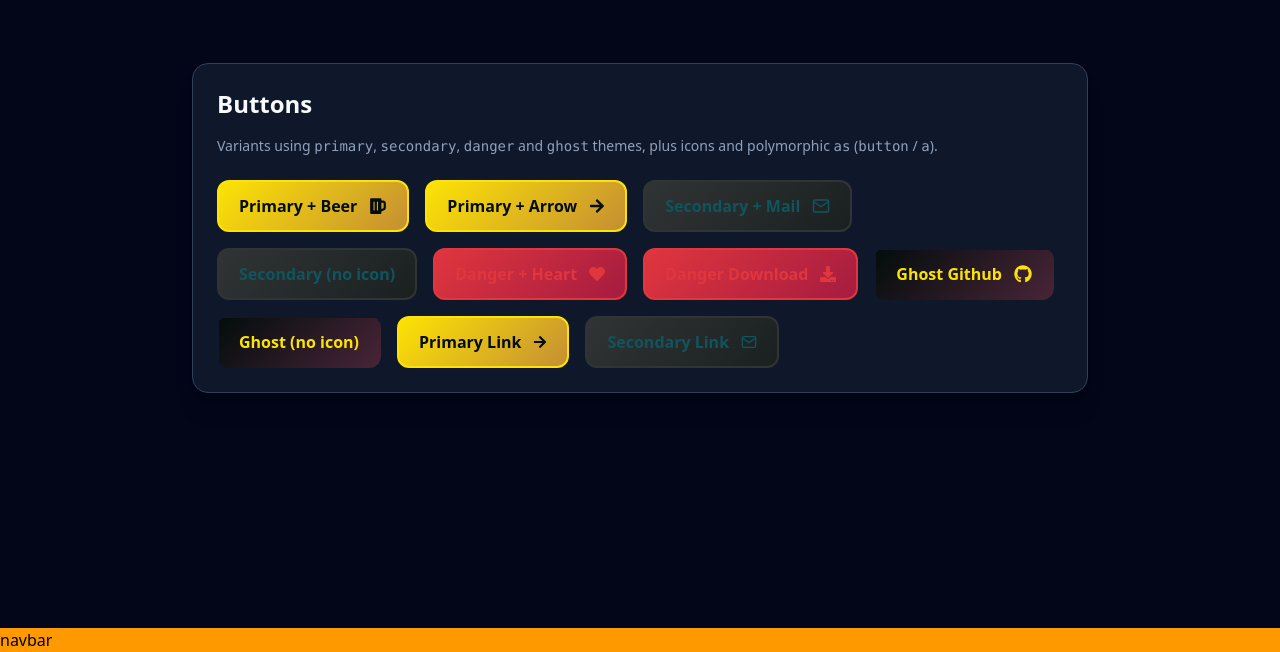
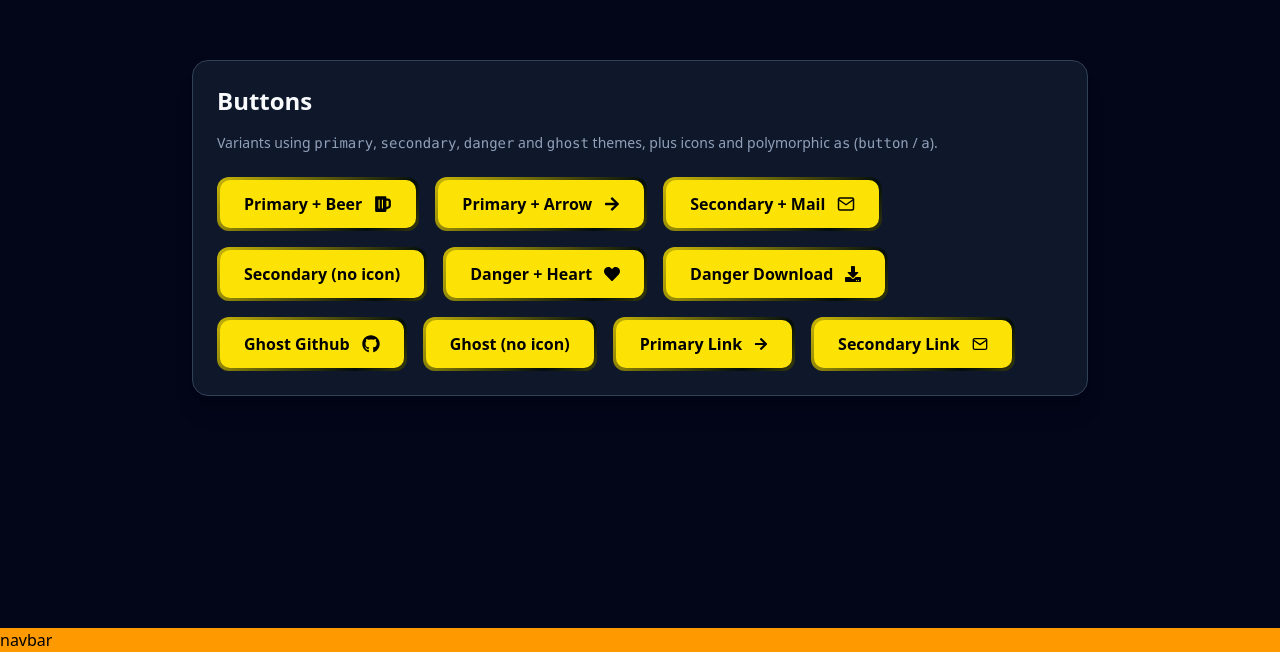
Before and after one commit to humbertoragazzini/primalport-rebuild, a Next.js app: page /components in a window 1280 px wide. Shown: the part 5520-6172 px from the top of the page. Built offline with nearby package versions, Linux system fonts and the light colour scheme.

Commit message:
working on the button component

```diff
--- a/src/components/atoms/Button.tsx
+++ b/src/components/atoms/Button.tsx
@@ -2,75 +2,93 @@
 import { ReactNode, ElementType } from "react";
 import { motion } from "framer-motion";
 
-type Theme = "primary" | "secondary" | "danger" | "ghost";
-
 type PpButtonProps = {
-  as?: ElementType; // "button", "a", or any element/component
-  href?: string; // only used when rendering <a>
-  theme?: Theme;
-  icon?: ReactNode; // any icon, e.g. <FaBeer />
+  as?: ElementType;
+  href?: string;
+  icon?: ReactNode;
   children: ReactNode;
   className?: string;
-};
-
-// Gradients use your brand colors (hex values from your @theme)
-const gradients: Record<Theme, string> = {
-  // yellow-bright → plum
-  primary: "linear-gradient(135deg, #FDE305, #8C3B60)",
-  // graphite → deep-black
-  secondary: "linear-gradient(135deg, #313434, #030d0c)",
-  // red → burgundy
-  danger: "linear-gradient(135deg, #e0363e, #6B0142)",
-  // deep-black → plum
-  ghost: "linear-gradient(135deg, #030d0c, #8C3B60)",
-};
-
-// Tailwind classes using your custom colors
-const themes: Record<Theme, string> = {
-  primary: "border-yellow-bright text-deep-black",
-  secondary: "border-graphite text-light-grey",
-  danger: "border-red text-red",
-  ghost: "border-transparent text-yellow-bright",
 };
 
 export default function PpButton({
   as: Component = "button",
   href,
-  theme = "primary",
   icon,
   children,
   className = "",
   ...rest
 }: PpButtonProps) {
+  const MotionWrapper = motion.div;
   const MotionComponent = motion(Component as ElementType);
 
-  const baseStyles =
-    "inline-flex items-center justify-center gap-3 rounded-xl px-5 py-3 font-bold " +
-    "border-2 cursor-pointer " +
-    "transition-transform duration-200 ease-out " +
-    "hover:-translate-y-0.5";
+  const gradient =
+    "linear-gradient(135deg, #FDE305, #030d0c, #FDE305, #030d0c)";
 
   return (
-    <MotionComponent
-      href={Component === "a" ? href : undefined}
-      className={`${baseStyles} ${themes[theme]} ${className}`}
+    <MotionWrapper
+      className="p-[3px] rounded-xl"
       style={{
-        backgroundImage: gradients[theme],
-        backgroundSize: "200% 200%",
-        backgroundPosition: "0% 0%",
-        backgroundRepeat: "no-repeat",
+        backgroundImage: gradient,
+        backgroundSize: "300% 300%",
+        backgroundPosition: "0% 50%",
+        boxShadow: "0 0 0 rgba(0,0,0,0)", // no glow initially
       }}
       variants={{
-        rest: { backgroundPosition: "0% 0%" },
-        hover: { backgroundPosition: "100% 100%" },
+        rest: {
+          backgroundPosition: "0% 50%",
+          boxShadow: "0 0 0 rgba(0,0,0,0)", // no glow
+        },
+        hover: {
+          backgroundPosition: "100% 50%",
+          boxShadow: "0 0 28px rgba(253, 227, 5, 0.6)", // yellow glow (smooth)
+        },
       }}
       initial="rest"
       whileHover="hover"
-      transition={{ duration: 0.8, ease: "easeInOut" }}
-      {...rest}
+      transition={{
+        duration: 1.3,
+        ease: "easeInOut",
+      }}
     >
-      <span className="block">{children}</span>
-      {icon && <span className="flex items-center">{icon}</span>}
-    </MotionComponent>
+      <MotionComponent
+        href={Component === "a" ? href : undefined}
+        className={`
+          flex items-center justify-center gap-3
+          px-6 py-3 rounded-[10px]
+          font-bold cursor-pointer select-none
+          bg-yellow-bright text-black
+          transition-colors duration-300
+          ${className}
+        `}
+        variants={{
+          rest: {
+            boxShadow: "inset 0 0 0 rgba(0,0,0,0)",
+          },
+          hover: {
+            boxShadow: "inset 0 0 30px rgba(0,0,0,0.45)",
+          },
+        }}
+        transition={{
+          duration: 0.35,
+          ease: "easeOut",
+        }}
+        {...rest}
+      >
+        <span className="block">{children}</span>
+
+        {icon && (
+          <motion.span
+            className="flex items-center"
+            variants={{
+              rest: { scale: 1 },
+              hover: { scale: 1.1 },
+            }}
+            transition={{ duration: 0.25, ease: "easeOut" }}
+          >
+            {icon}
+          </motion.span>
+        )}
+      </MotionComponent>
+    </MotionWrapper>
   );
 }
```
